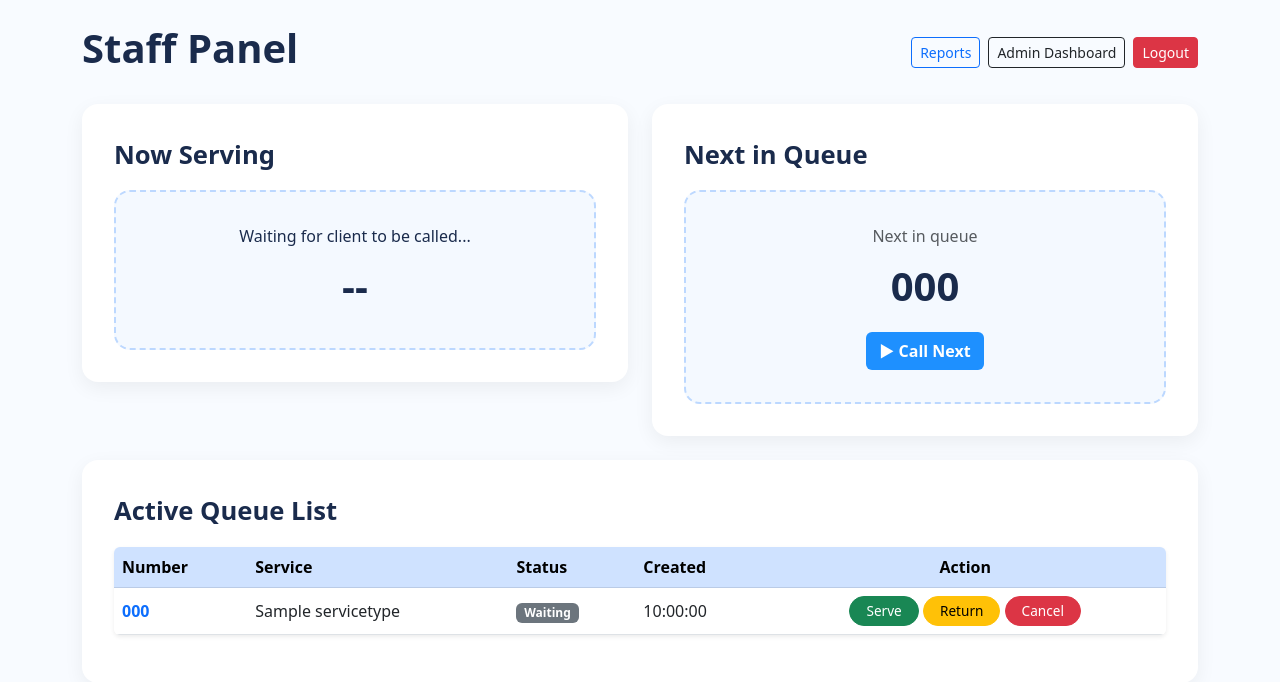
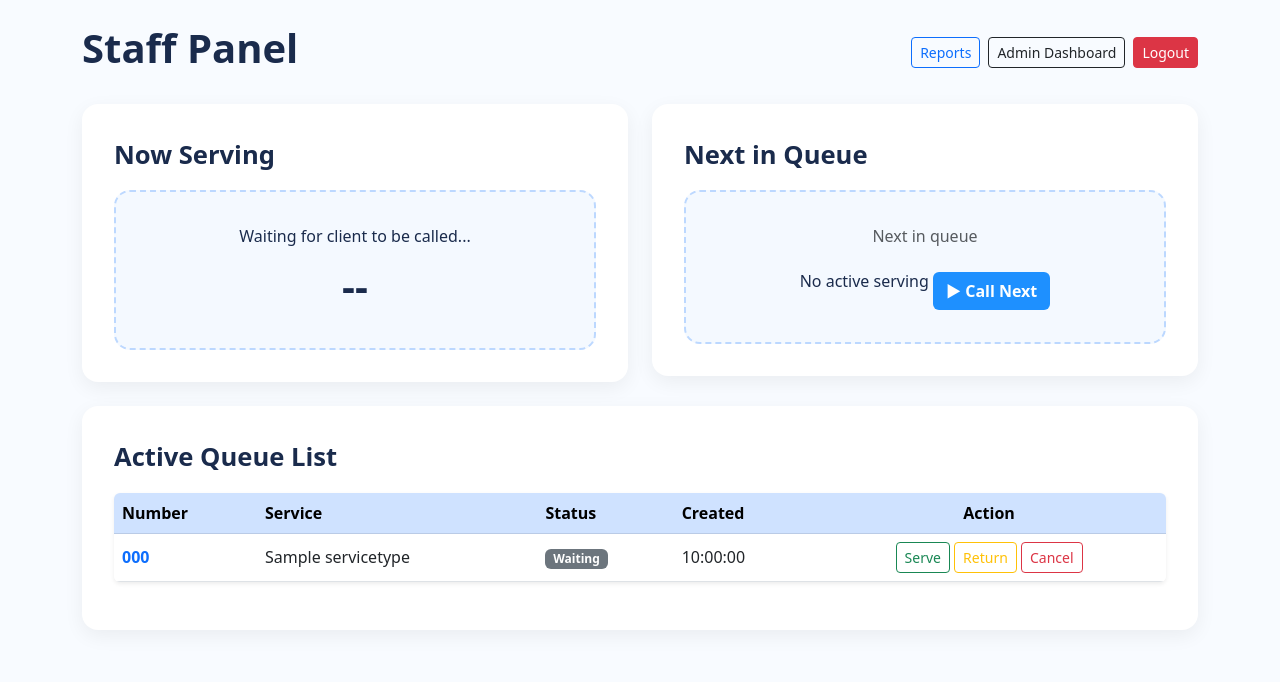
Before and after one commit to znebcrumbs/queue_system, a Django app: page /queues/dashboard/ in a window 1280 px wide. Shown: the top 682 px of the page. Run offline with Django 5.2, Linux system fonts and the light colour scheme; a user stored in the database is signed in; tables that the repository leaves empty hold one stand-in row (values such as "Sample post"); data that the repository does not hold is empty; parts of the project's set-up code (start-up, migrations or seed data) failed here and were passed over.

Commit message:
maynta last nani final final?

```diff
--- a/q_queues/views.py
+++ b/q_queues/views.py
@@ -246,7 +246,12 @@ def now_serving_list(request, department_id=None):
     now_list = qs.order_by('-served_at')[:20]
     return render(request, "q_queues/now_serving.html", {"now_list": now_list})
 
-
+def get_waiting(request, entry_id):
+    entry = get_object_or_404(QueueEntry, pk=entry_id)
+    now_waiting = QueueEntry.objects.filter(
+        department=entry.department, status=QueueEntry.Status.WAITING
+    ).order_by('-created_at')[:2]  # or filter status="SERVING" if you have such state
+    return render(request, "q_queues/ticket.html", {"entry": entry, "now_waiting": now_waiting})
 
 import io
 import qrcode
--- a/templates/q_queues/dashboard.html
+++ b/templates/q_queues/dashboard.html
@@ -106,10 +106,19 @@
 
                 <div id="next-queue" class="next-queue-box">
                     <div class="text-muted mb-2">Next in queue</div>
-                    <div class="queue-number-big" id="next-queue-number">--</div>
+                    {% if now_serving %}
+                    <tr class="table-success fw-bold">
+                        <td>{{ now_serving.queue_number }}</td>
+                        <td>{{ now_serving.service_type.name }}</td>
+                        <td>{{ now_serving.department.name }}</td>
+                    </tr>
+                    {% else %}
+                    <tr><td colspan="3" class="text-center">No active serving</td></tr>
+                    {% endif %}
 
-                    <button id="callNextBtn" class="btn btn-call-next mt-3">
-                        ▶ Call Next
+
+                    <button id="callNextBtn" class="btn btn-call-next mt-3"
+                         onclick="confirmCallNext()">▶ Call Next</button>
                     </button>
                 </div>
             </div>
@@ -162,6 +171,40 @@
             lastLatestId = data.latest_id;
         });
     }
+    // EVENT DELEGATION (works even after AJAX)
+$(document).on("click", ".queue-action", function () {
+    const id = $(this).data("id");
+    const status = $(this).data("status");
+    confirmAction(id, status);
+});
+
+function confirmCallNext() {
+    const nextId = $("#queue-table tbody tr").first().data("id");
+    if (!nextId) {
+        alert("No clients in queue.");
+        return;
+    }
+
+    $("#modalMessage").text(`Call next client?`);
+    $("#confirmBtn").off("click");
+
+    $("#confirmBtn").on("click", function () {
+        $.ajax({
+            url: `/queues/update/${nextId}/`,
+            method: "POST",
+            data: {
+                csrfmiddlewaretoken: "{{ csrf_token }}",
+                status: "SERVING",
+            },
+            success: function () {
+                $("#confirmModal").modal("hide");
+                refreshQueue();
+            }
+        });
+    });
+
+    $("#confirmModal").modal("show");
+}
 
     // CALL NEXT BUTTON
 $("#callNextBtn").click(function () {
@@ -175,7 +218,7 @@ $("#callNextBtn").click(function () {
         method: "POST",
         data: {
             csrfmiddlewaretoken: "{{ csrf_token }}",
-            status: "SERVING",
+            status: "SERVED",
         },
         success: function () {
             refreshQueue();
--- a/templates/q_queues/partials/queue_table.html
+++ b/templates/q_queues/partials/queue_table.html
@@ -12,11 +12,7 @@
 
     <tbody>
         {% for entry in entries %}
-    <tr
-        data-id="{{ entry.id }}"
-        data-number="{{ entry.queue_number }}"
-        data-status="{{ entry.status }}"
-    >
+            <tr data-id="{{ entry.id }}" data-status="{{ entry.status }}">
                 <td class="q-number fw-bold text-primary">{{ entry.queue_number }}</td>
                 <td>{{ entry.service_type.name }}</td>
                 <td class="q-status">
@@ -31,17 +27,22 @@
                     {% endif %}
                 </td>
                 <td>{{ entry.created_at|date:"H:i:s" }}</td>
-
-        <!-- ACTION BUTTONS -->
                 <td class="text-center">
-            <button class="btn btn-success btn-sm action-btn"
-                onclick="confirmAction('{{ entry.id }}', 'SERVED')">Serve</button>
-
-            <button class="btn btn-warning btn-sm action-btn"
-                onclick="confirmAction('{{ entry.id }}', 'RETURNED')">Return</button>
-
-            <button class="btn btn-danger btn-sm action-btn"
-                onclick="confirmAction('{{ entry.id }}', 'CANCELLED')">Cancel</button>
+                    <form method="post" action="{% url 'update_queue_entry' entry.id %}" class="d-inline confirm-form">
+                        {% csrf_token %}
+                        <input type="hidden" name="status" value="SERVED">
+                        <button type="submit" class="btn btn-outline-success btn-sm">Serve</button>
+                    </form>
+                    <form method="post" action="{% url 'update_queue_entry' entry.id %}" class="d-inline confirm-form">
+                        {% csrf_token %}
+                        <input type="hidden" name="status" value="RETURNED">
+                        <button type="submit" class="btn btn-outline-warning btn-sm">Return</button>
+                    </form>
+                    <form method="post" action="{% url 'update_queue_entry' entry.id %}" class="d-inline confirm-form">
+                        {% csrf_token %}
+                        <input type="hidden" name="status" value="CANCELLED">
+                        <button type="submit" class="btn btn-outline-danger btn-sm">Cancel</button>
+                    </form>
                 </td>
             </tr>
         {% empty %}
@@ -50,5 +51,38 @@
             </tr>
         {% endfor %}
     </tbody>
+    <div class="modal fade" id="confirmModal" tabindex="-1">
+  <div class="modal-dialog modal-dialog-centered">
+    <div class="modal-content">
+      <div class="modal-header">
+        <h5 class="modal-title">Confirm Action</h5>
+        <button class="btn-close" data-bs-dismiss="modal"></button>
+      </div>
+      <div class="modal-body">
+        <p id="modalMessage">Are you sure?</p>
+      </div>
+      <div class="modal-footer">
+        <button class="btn btn-secondary" data-bs-dismiss="modal">Cancel</button>
+        <button id="confirmBtn" class="btn btn-danger">Yes, Continue</button>
+      </div>
+    </div>
+  </div>
+</div>
+<script>
+    let formToSubmit = null;
 
+$(document).on("submit", ".confirm-form", function (e) {
+    e.preventDefault();  // stop form submit
+    formToSubmit = this; // store reference
+    const status = $(this).find("input[name='status']").val();
+    $("#modalMessage").text(`Are you sure you want to mark this as ${status}?`);
+    $("#confirmModal").modal("show");
+});
+
+// When user clicks YES
+$("#confirmBtn").click(function () {
+    if (formToSubmit) formToSubmit.submit();
+});
+
+</script>
 </table>
--- a/templates/q_queues/ticket.html
+++ b/templates/q_queues/ticket.html
@@ -72,7 +72,7 @@
         </tr>
       </thead>
       <tbody>
-        {% for s in now_serving %}
+        {% for s in now_waiting %}
           <tr class="now-row {% if forloop.first %}table-success fw-bold{% endif %}">
             <td>{{ s.queue_number }}</td>
             <td>{{ s.service_type.name }}</td>
```
Lines whose indentation alone changed are shown as unchanged.
